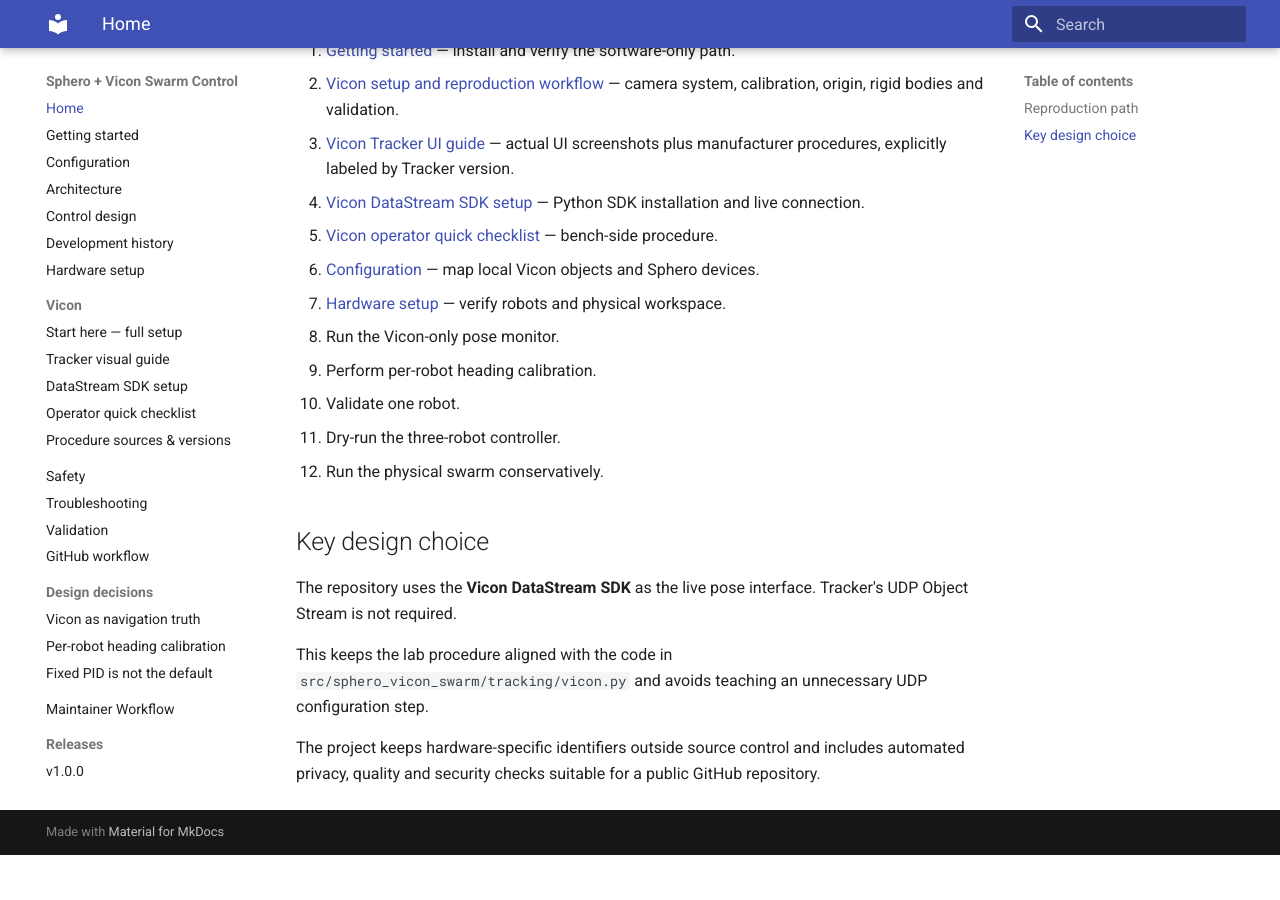
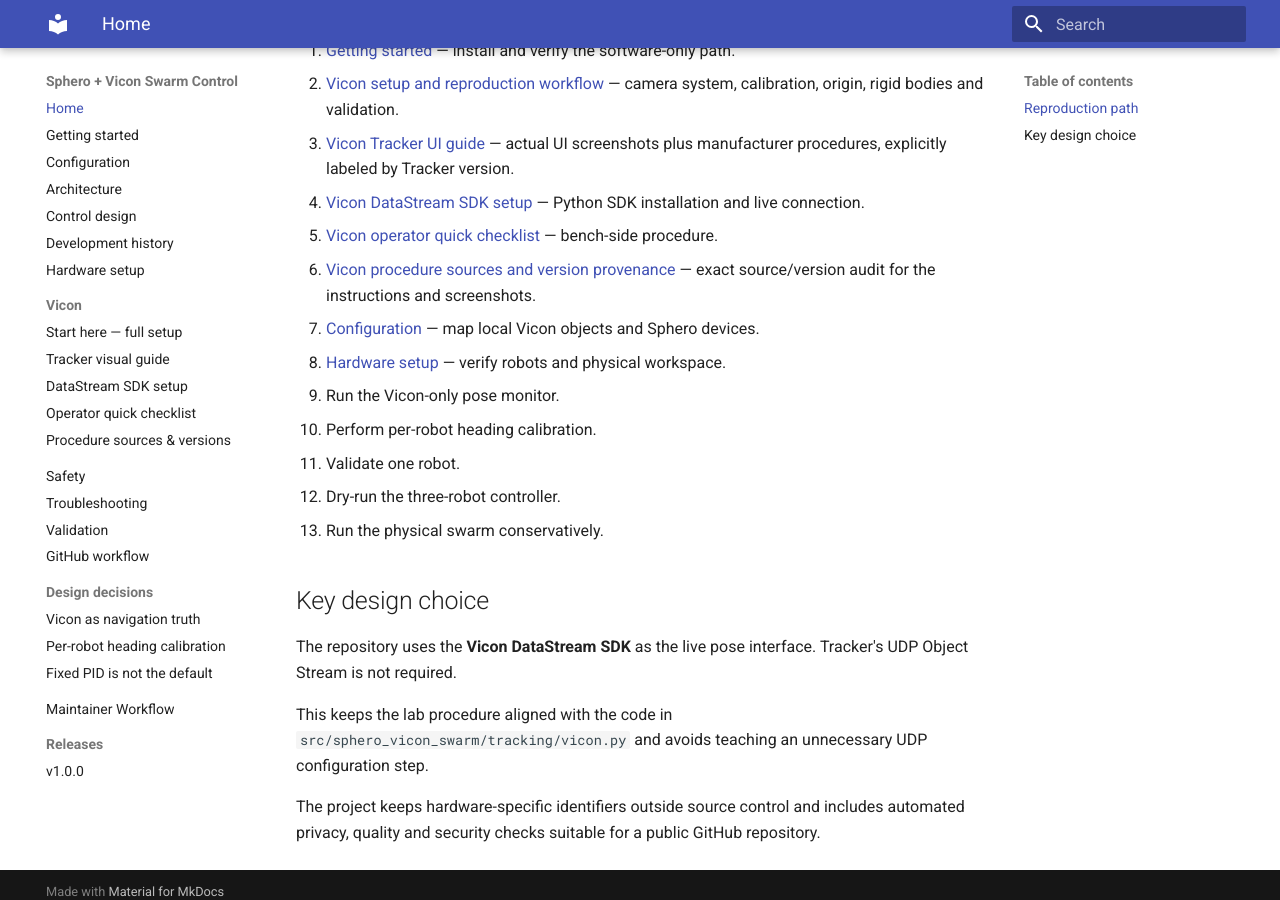
Before and after one commit to RV-crtl/sphero-vicon-swarm, an MkDocs documentation site: the page built from docs/index.md, in a window 1280 px wide and 900 px high, scrolled down 503 px. Built offline with MkDocs 1.6.1 and Material for MkDocs 9.7.7, drawn with Linux system fonts in a browser that asks for light colours; before the commit the page ends 1358 px from its top, so only the background shows below that.

Commit message:
Expose Vicon procedure provenance from docs home

```diff
--- a/docs/index.md
+++ b/docs/index.md
@@ -18,13 +18,14 @@
 3. [Vicon Tracker UI guide](vicon-tracker-ui-guide.md) — actual UI screenshots plus manufacturer procedures, explicitly labeled by Tracker version.
 4. [Vicon DataStream SDK setup](vicon-datastream.md) — Python SDK installation and live connection.
 5. [Vicon operator quick checklist](vicon-operator-checklist.md) — bench-side procedure.
-6. [Configuration](configuration.md) — map local Vicon objects and Sphero devices.
-7. [Hardware setup](hardware-setup.md) — verify robots and physical workspace.
-8. Run the Vicon-only pose monitor.
-9. Perform per-robot heading calibration.
-10. Validate one robot.
-11. Dry-run the three-robot controller.
-12. Run the physical swarm conservatively.
+6. [Vicon procedure sources and version provenance](vicon-procedure-sources.md) — exact source/version audit for the instructions and screenshots.
+7. [Configuration](configuration.md) — map local Vicon objects and Sphero devices.
+8. [Hardware setup](hardware-setup.md) — verify robots and physical workspace.
+9. Run the Vicon-only pose monitor.
+10. Perform per-robot heading calibration.
+11. Validate one robot.
+12. Dry-run the three-robot controller.
+13. Run the physical swarm conservatively.
 
 ## Key design choice
 
```
